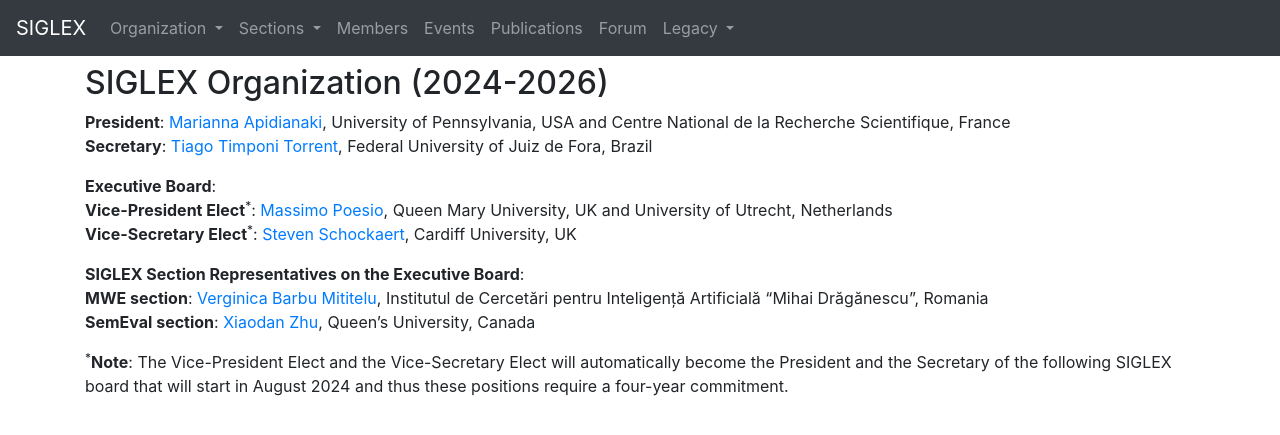
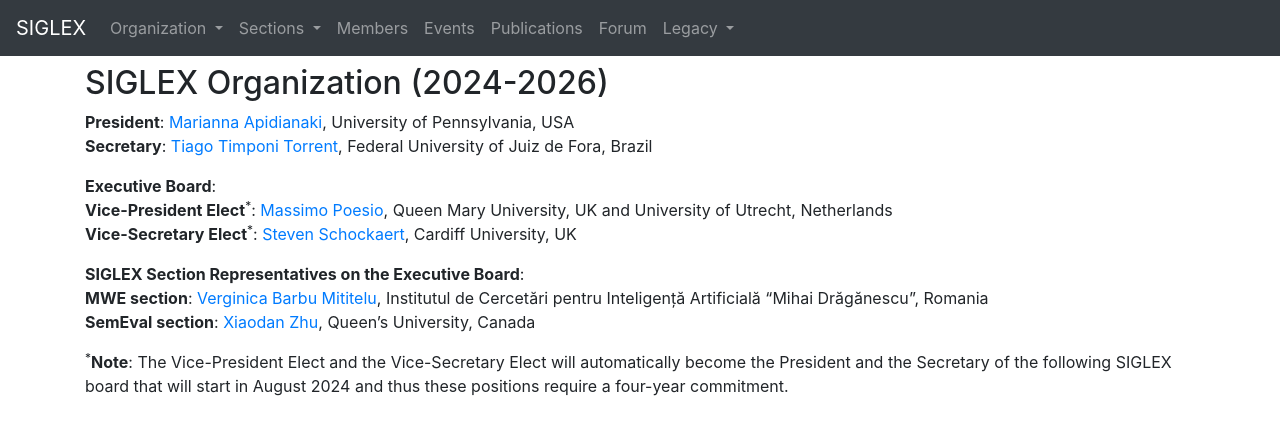
Before and after one commit to acl-org/siglex, a Jekyll site: the page built from board/2024.md, in a window 1280 px wide. Shown: the top 435 px of the page. Built offline with Jekyll 4.4.1, drawn with Linux system fonts in a browser that asks for light colours.

Commit message:
Update 2024.md

```diff
--- a/board/2024.md
+++ b/board/2024.md
@@ -5,7 +5,7 @@ title: "Board 2024-2026"
 
 ## SIGLEX Organization (2024-2026)
 
-**President**: [Marianna Apidianaki](https://mariannaapi.github.io/), University of Pennsylvania, USA and Centre National de la Recherche Scientifique, France
+**President**: [Marianna Apidianaki](https://mariannaapi.github.io/), University of Pennsylvania, USA
 **Secretary**: [Tiago Timponi Torrent](https://www.tiagotorrent.com/), Federal University of Juiz de Fora, Brazil
 
 **Executive Board**:
```
